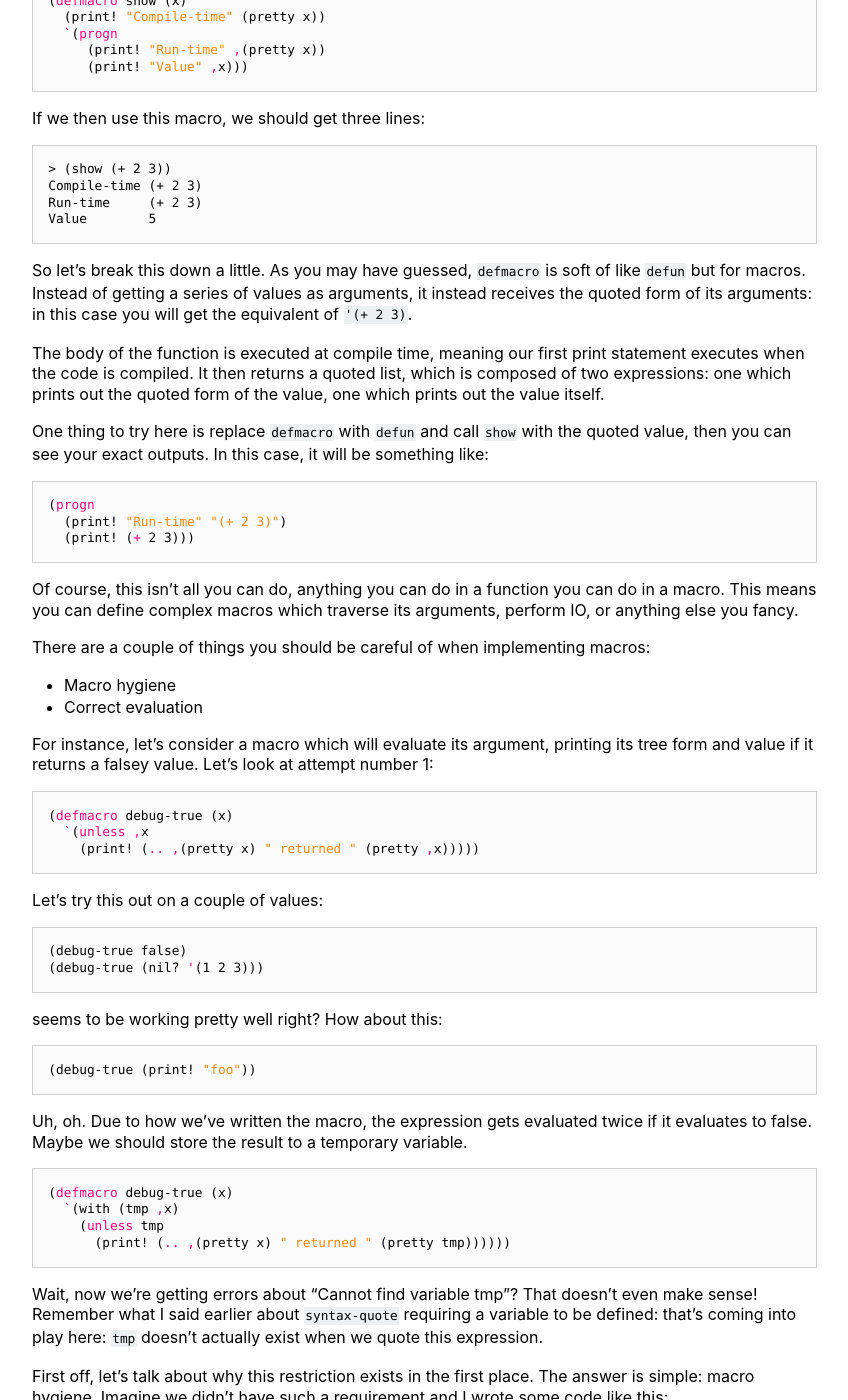
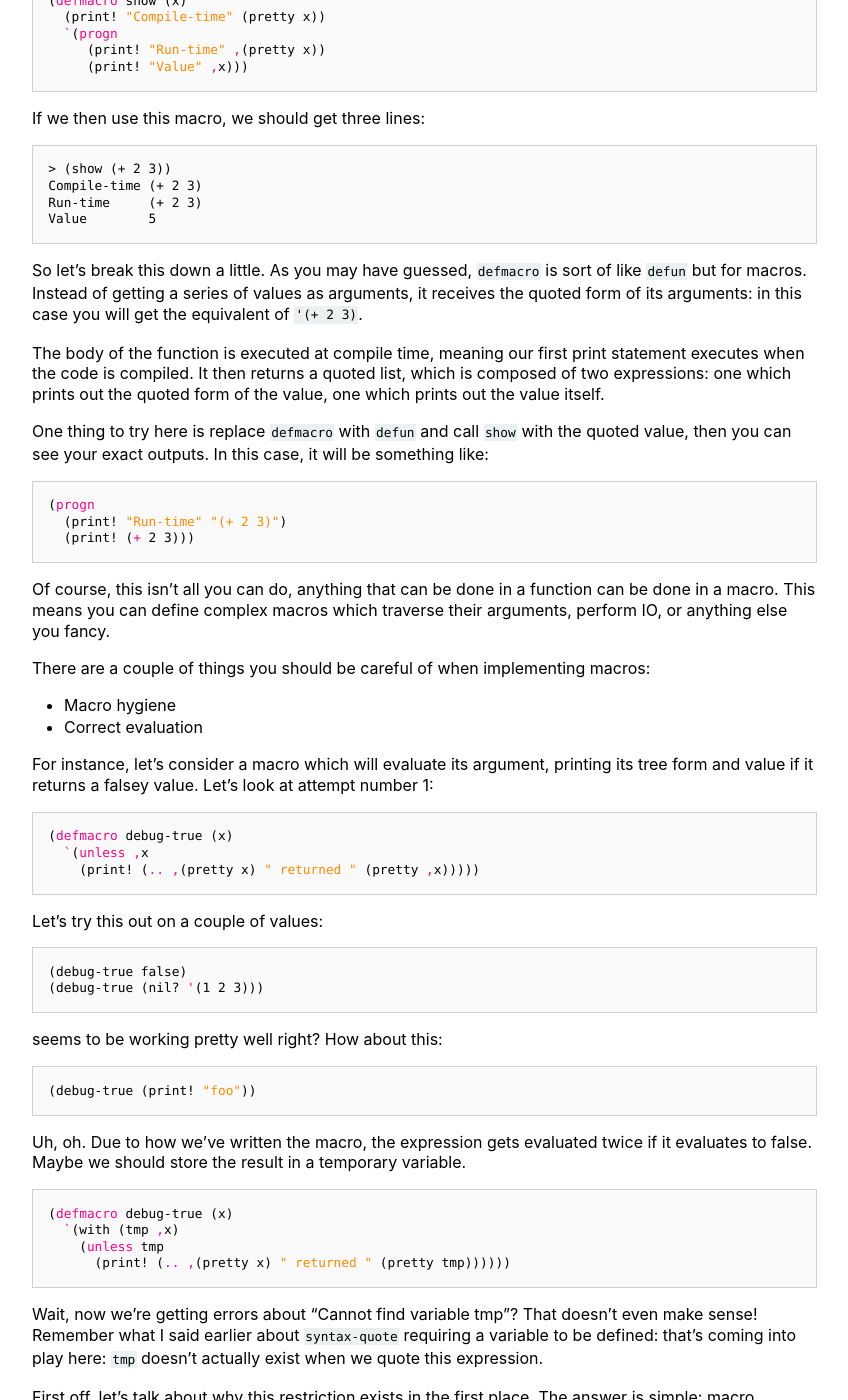
Before and after one commit to SquidDev/urn, a Jekyll site: the page built from tutorial/04-macros.md, in a window 1280 px wide and 1400 px high, scrolled down 1640 px. Shown: the whole window, without its empty margins (323-1171 px from the left). Built offline with Jekyll 4.4.1, drawn with Linux system fonts in a browser that asks for light colours; some of the changed text lies outside the part shown.

````diff
--- a/tutorial/04-macros.md
+++ b/tutorial/04-macros.md
@@ -96,9 +96,9 @@ Run-time     (+ 2 3)
 Value        5
 ```
 
-So let's break this down a little. As you may have guessed, `defmacro` is soft of like `defun` but for macros. Instead
-of getting a series of values as arguments, it instead receives the quoted form of its arguments: in this case you will
-get the equivalent of `'(+ 2 3)`.
+So let's break this down a little. As you may have guessed, `defmacro` is sort of like `defun` but for macros. Instead
+of getting a series of values as arguments, it receives the quoted form of its arguments: in this case you will get the
+equivalent of `'(+ 2 3)`.
 
 The body of the function is executed at compile time, meaning our first print statement executes when the code is
 compiled. It then returns a quoted list, which is composed of two expressions: one which prints out the quoted form of
@@ -113,8 +113,8 @@ exact outputs. In this case, it will be something like:
   (print! (+ 2 3)))
 ```
 
-Of course, this isn't all you can do, anything you can do in a function you can do in a macro. This means you can define
-complex macros which traverse its arguments, perform IO, or anything else you fancy.
+Of course, this isn't all you can do, anything that can be done in a function can be done in a macro. This means you can
+define complex macros which traverse their arguments, perform IO, or anything else you fancy.
 
 There are a couple of things you should be careful of when implementing macros:
  - Macro hygiene
@@ -143,7 +143,7 @@ seems to be working pretty well right? How about this:
 ```
 
 Uh, oh. Due to how we've written the macro, the expression gets evaluated twice if it evaluates to false. Maybe we
-should store the result to a temporary variable.
+should store the result in a temporary variable.
 
 
 ```cl
@@ -212,7 +212,7 @@ fact, there are only a handful of "builtin" constructs, from which everything el
  - `set!`: For assigning variables.
  - `import`: For interfacing with external modules.
 
-So how can we use these to build up the whole language. Let's start with a couple of simple macros. First off: `defun`.
+So, how can we use these to build up the whole language? Let's start with a couple of simple macros. First off: `defun`.
 
 ```cl
 (define-macro defun (lambda (name args &body))
@@ -232,7 +232,7 @@ we'll have to use that. This ends up being pretty simple.
 (defmacro if (c t f)
   `(cond
     [,c ,t]
-    [true ,b]))
+    [true ,f]))
 ```
 
 This should be fairly self-explanatory: if `c` evaluates to true then we'll execute `t`, otherwise we'll execute
````
Also changed, not shown: tutorial/03-finding-errors.md (+3 -3 lines), tutorial/05-lua-to-lisp.md (+1 -1 lines).
